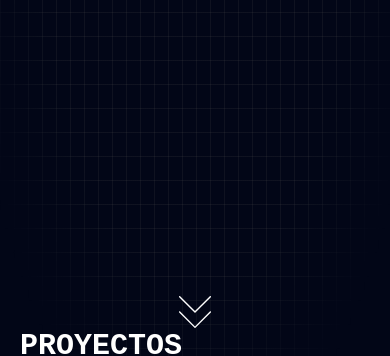
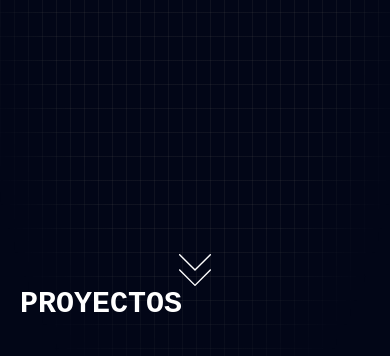
Before and after one commit to fermartini/portfolio, an Astro site: page / in a window 390 px wide. Shown: the part 516-872 px from the top of the page. Built offline with nearby package versions, Linux system fonts and the light colour scheme; Astro itself is replaced by a stand-in of ours.

Commit message:
grid xl resumen

```diff
--- a/src/pages/index.astro
+++ b/src/pages/index.astro
@@ -79,7 +79,7 @@ const proyectos = {
 	<main class="">
 		<Header />
 		<section
-			class="min-h-screen flex justify-center items-center flex-col relative"
+			class="h-[95vh] lg:h-screen flex justify-center items-center flex-col relative"
 		>
 			<div class="mb-5">
 				<button
```
